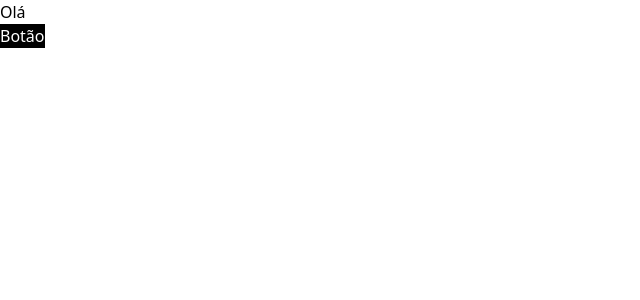
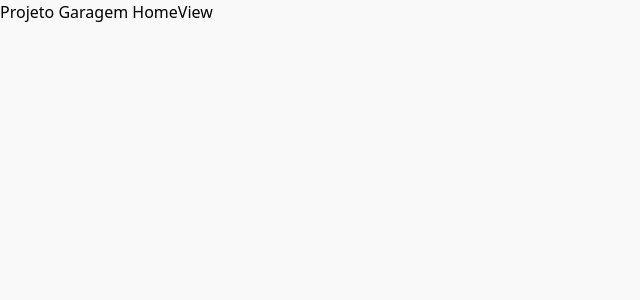
Before and after one commit to Wecreds/garage-frontend, a Vue app: page / in a window 1280 px wide. Shown: the top 300 px of the page, without its empty margins (0-640 px from the left). Built offline with nearby package versions, Linux system fonts and the light colour scheme.

Commit message:
feat: Configurando TailwindCSS e display.

```diff
--- a/src/App.vue
+++ b/src/App.vue
@@ -1,5 +1,5 @@
 <template>
-  <div>
+  <div class="bg-white min-h-screen x-screen">
     <RouterView />
   </div>
 </template>
--- /dev/null
+++ b/src/plugins/axios.js
@@ -0,0 +1,3 @@
+import axios from 'axios'
+
+axios.defaults.baseURL = "http://localhost:5174/api";
--- a/src/views/HomeView.vue
+++ b/src/views/HomeView.vue
@@ -1,7 +1,6 @@
 <template>
   <main>
-    <p>Olá</p>
-    <button class="bg-black text-white">Botão</button>
+    <h1>Projeto Garagem HomeView</h1>
   </main>
 </template>
 <script setup>
--- a/tailwind.config.js
+++ b/tailwind.config.js
@@ -2,7 +2,10 @@
 export default {
   content: ['./index.html', './src/**/*.{vue,js,ts,jsx,tsx}'],
   theme: {
-    extend: {},
+    colors: {
+      white: '#F9F9F9',
+      black: '#000'
+    },
   },
   plugins: [],
 }
```
